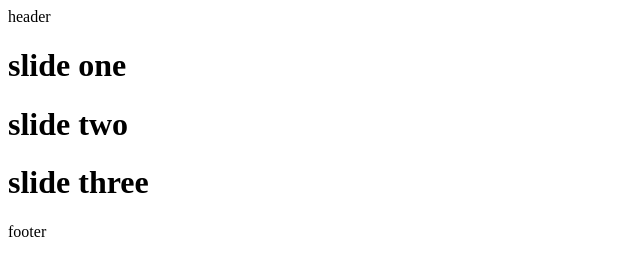
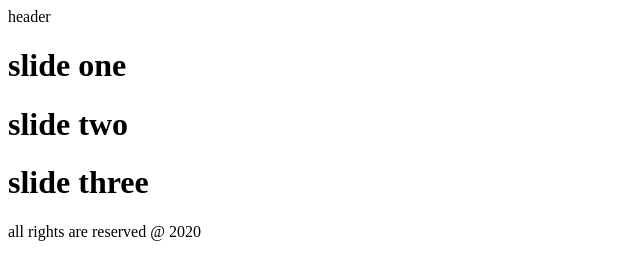
Before and after one commit to mmdlotfi/git-project---1, a plain HTML site: page index.html in a window 1280 px wide. Shown: the whole page, without its empty margins (0-640 px from the left). Drawn offline with Linux system fonts and the light colour scheme.

Commit message:
footer updated

```diff
--- a/index.html
+++ b/index.html
@@ -15,7 +15,7 @@
         <h1>slide three</h1>
     </div>
     <footer>
-        footer
+        all rights are reserved @ 2020
     </footer>
 </body>
 </html>
```
